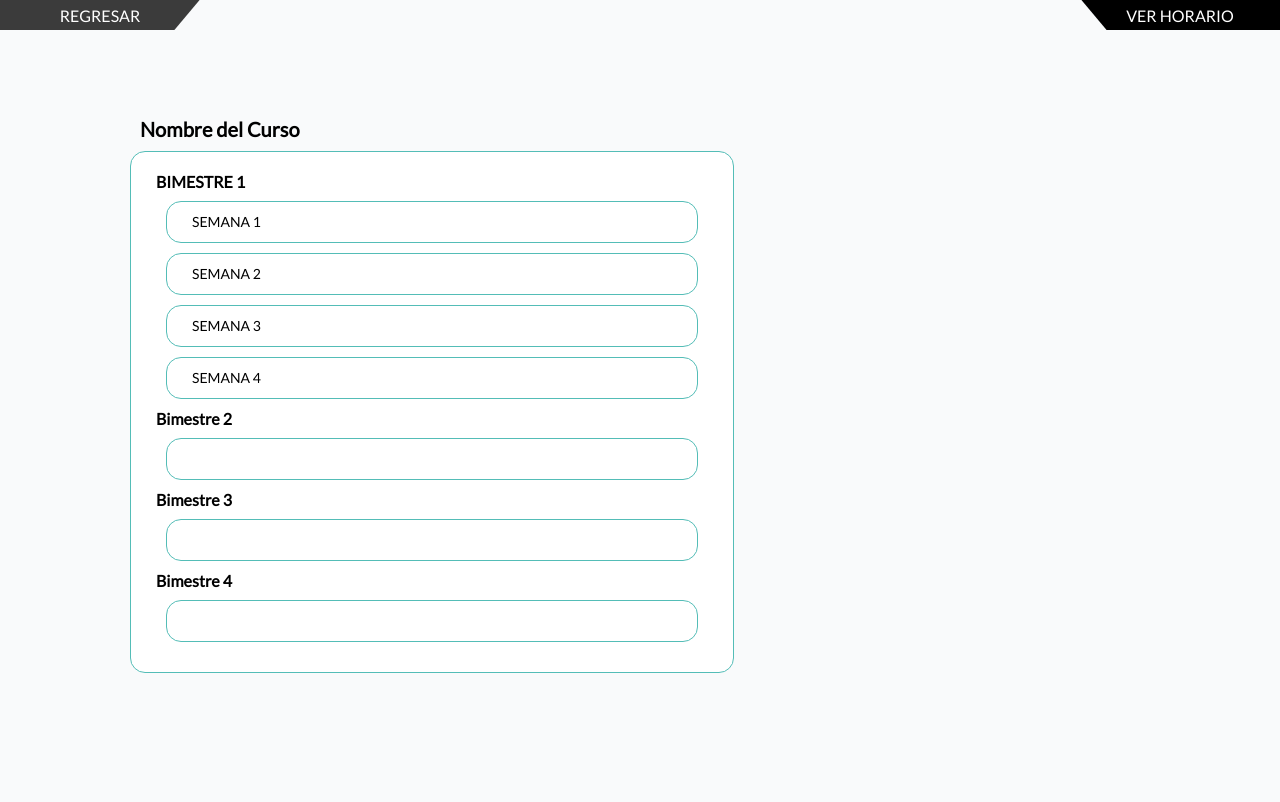
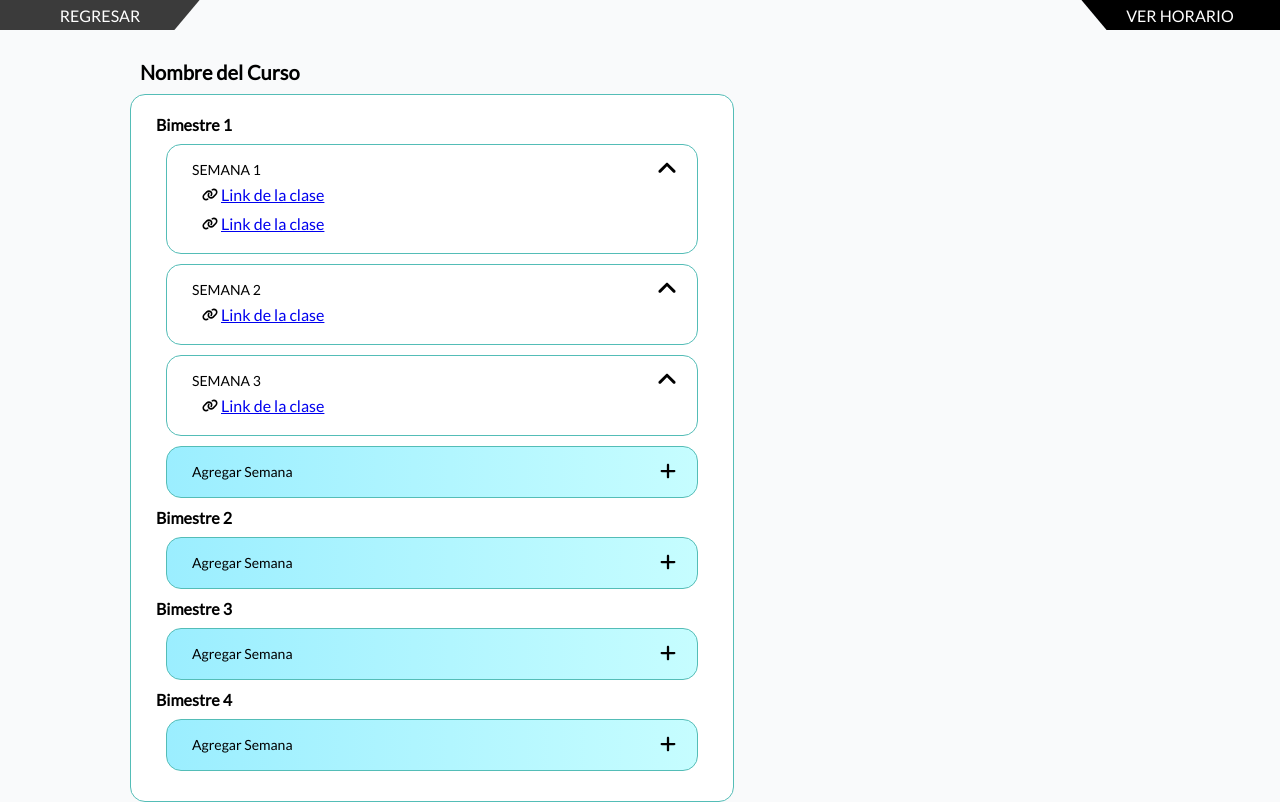
Before and after one commit to Kado12/Intranet, a Node server app: page /unidades-e in a window 1280 px wide. Before the commit the page ends 673 px from the top, so only its background shows below. Run offline with Node 20, Linux system fonts and the light colour scheme; some libraries are stand-ins or nearby versions.

Commit message:
Cualquiera

```diff
--- a/public/css/poncho.css
+++ b/public/css/poncho.css
@@ -159,18 +159,15 @@ main{
 }
 
 
+
+
 .main2{
-  width: 100vw;
-  height: 100vh;
   display: flex;
   justify-content:flex-start;
-  align-items: center;
-  background-color: #F9FAFB;
-  padding: 0px 120px;
 }
 .main2 section{
   width: 60%;
-	max-height: calc(100vh - 200px);
+	max-height: calc(100vh - 120px);
 }
 .bimestres_container{
   display: flex;
@@ -179,3 +176,39 @@ main{
 article p{
   line-height: 0;
 }
+
+
+.flechita{
+  width: 20px;
+  position: absolute;
+  top: 12px;
+  right: 20px;
+}
+.semana{
+  display: flex;
+  flex-direction: column;
+  position: relative;
+  justify-content: center;
+  align-items: flex-start;
+}
+.semana p{
+  line-height: 10px;
+}
+.semana a{
+  margin-top: 10px;
+  margin-left: 10px;
+}
+.icon_mas{
+  width: 16px;
+  position: absolute;
+  top: 15px;
+  right: 21px;
+}
+.agregar_semana{
+  background: rgb(155,238,255);
+  background: linear-gradient(90deg, rgba(155,238,255,1) 0%, rgba(198,253,255,1) 100%);
+}
+.logo_link{
+  width: 16px;
+  margin-right: 3px;
+}
--- a/views/unidades-e.ejs
+++ b/views/unidades-e.ejs
@@ -15,37 +15,48 @@
       <h2>Nombre del Curso</h2>
       <div class="box bimestres_container">
         <div class="bimestre">
-          <h4>BIMESTRE 1</h4>
+          <h4>Bimestre 1</h4>
           <article class="box semana">
             <p>SEMANA 1</p>
+            <img src="/image/flechita.svg" alt="" class="flechita" id="flechita1">
+            <a href="http://google.com.pe"><img src="image/link.svg" alt="" class="logo_link">Link de la clase</a>
+            <a href="http://google.com.pe"><img src="image/link.svg" alt="" class="logo_link">Link de la clase</a>
           </article>
           <article class="box semana">
             <p>SEMANA 2</p>
+            <img src="/image/flechita.svg" alt="" class="flechita" id="flechita2">
+            <a href="http://google.com.pe"><img src="image/link.svg" alt="" class="logo_link">Link de la clase</a>
           </article>
           <article class="box semana">
             <p>SEMANA 3</p>
+            <img src="/image/flechita.svg" alt="" class="flechita" id="flechita3">
+            <a href="http://google.com.pe"><img src="image/link.svg" alt="" class="logo_link">Link de la clase</a>
           </article>
-          <article class="box semana">
-            <p>SEMANA 4</p>
+          <article class="box semana agregar_semana">
+            <p>Agregar Semana</p>
+            <img src="/image/plus.svg" alt="" class="icon_mas">
           </article>
         </div>
         <div class="bimestre">
           <h4>Bimestre 2</h4>
-          <div class="box">
-
-          </div>
+          <article class="box semana agregar_semana">
+            <p>Agregar Semana</p>
+            <img src="/image/plus.svg" alt="" class="icon_mas">
+          </article>
         </div>
         <div class="bimestre">
           <h4>Bimestre 3</h4>
-          <div class="box">
-
-          </div>
+          <article class="box semana agregar_semana">
+            <p>Agregar Semana</p>
+            <img src="/image/plus.svg" alt="" class="icon_mas">
+          </article>
         </div>
         <div class="bimestre">
           <h4>Bimestre 4</h4>
-          <div class="box">
-
-          </div>
+          <article class="box semana agregar_semana">
+            <p>Agregar Semana</p>
+            <img src="/image/plus.svg" alt="" class="icon_mas">
+          </article>
         </div>
       </div>
     </section>
```
Also changed, not shown: public/image/flechita.svg (added), public/image/link.svg (added), public/image/plus.svg (added).
